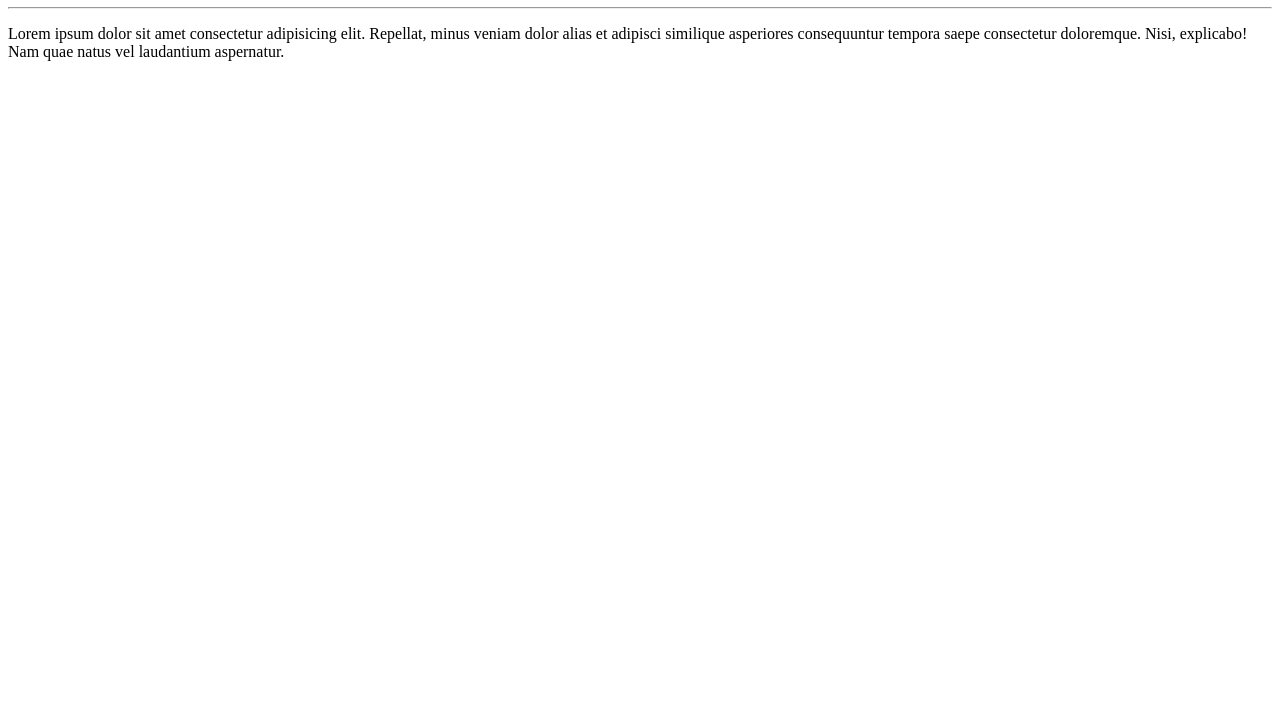
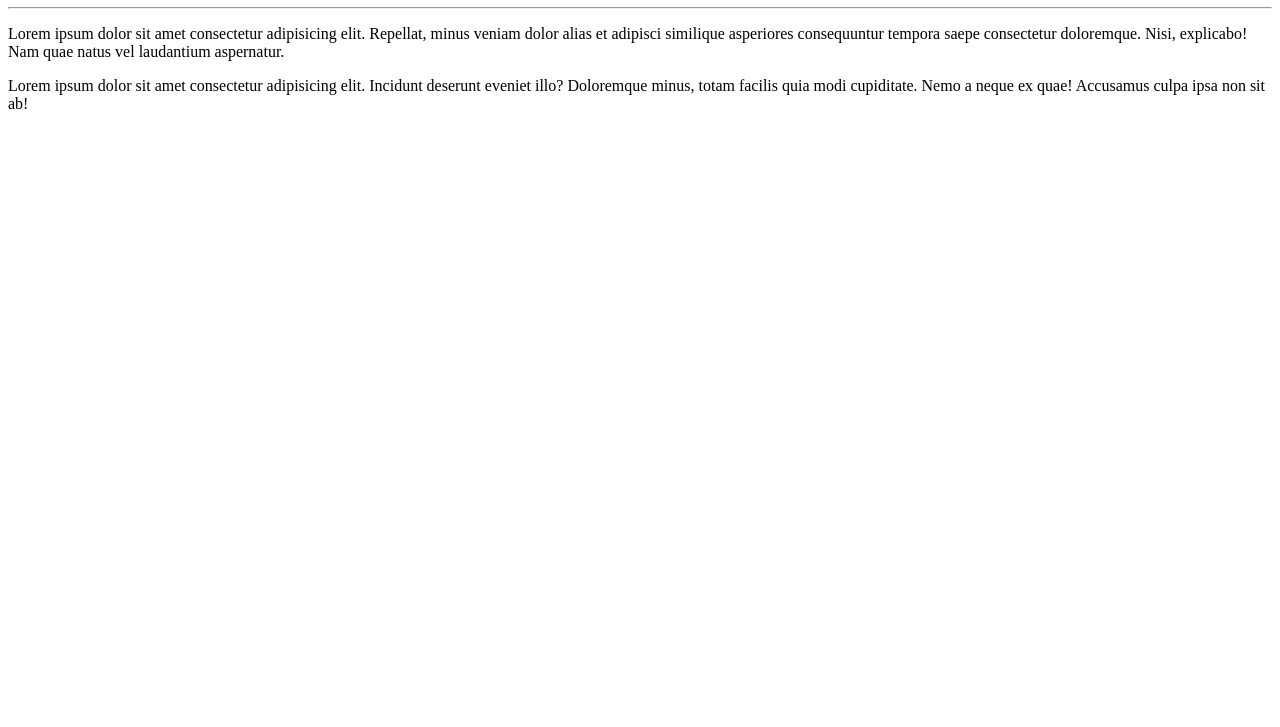
Before and after one commit to LianMary/Modulo_I, a plain HTML site: page exemplo aleatorio/index.html in a window 1280 px wide. Shown: the part 73-800 px from the top of the page. Drawn offline with Linux system fonts and the light colour scheme.

Commit message:
Fiz outro paragrafo

```diff
--- a/exemplo aleatorio/index.html
+++ b/exemplo aleatorio/index.html
@@ -14,6 +14,9 @@
     <p>Lorem ipsum dolor sit amet consectetur adipisicing elit. Repellat, minus veniam dolor alias et adipisci similique
         asperiores consequuntur tempora saepe consectetur doloremque. Nisi, explicabo! Nam quae natus vel laudantium
         aspernatur.</p>
+    <p>Lorem ipsum dolor sit amet consectetur adipisicing elit. Incidunt deserunt eveniet illo? Doloremque minus, totam
+        facilis quia modi cupiditate. Nemo a neque ex quae! Accusamus culpa ipsa non sit ab!
+    </p>
 </body>
 
 </html>
```
